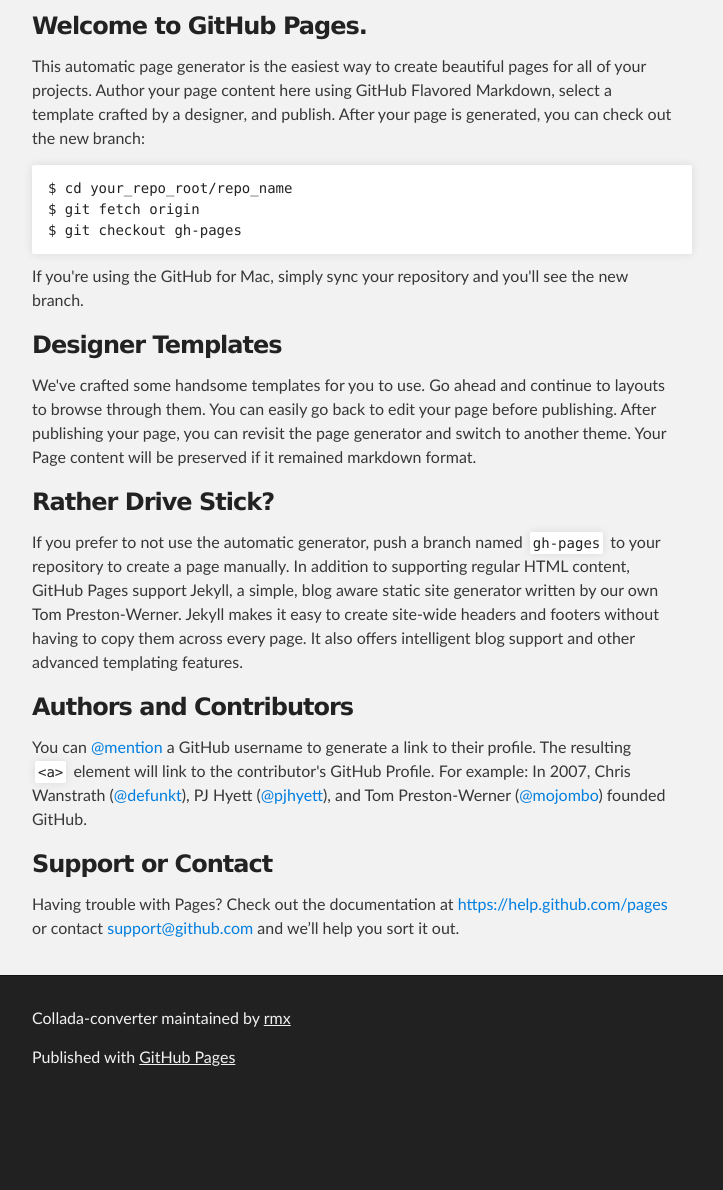
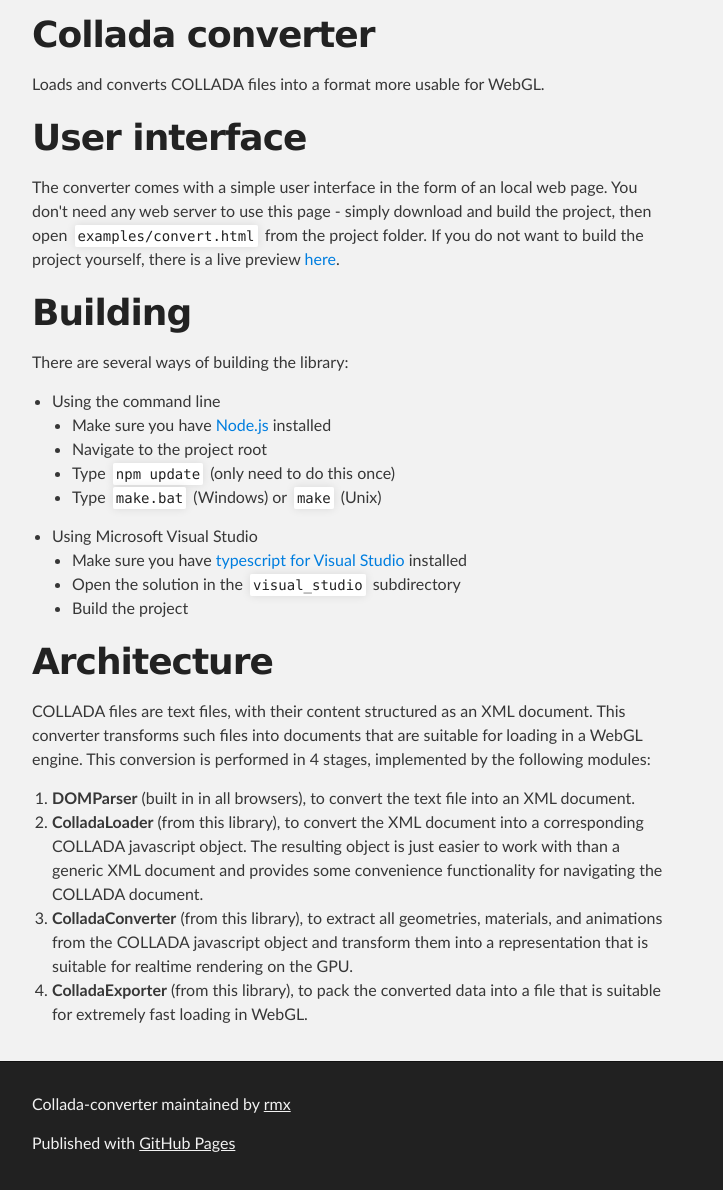
Before and after one commit to rmx/collada-converter, a plain HTML site: page index.html in a window 1280 px wide. Shown: the part 288-1478 px from the top of the page, without its empty margins (288-1011 px from the left). Before the commit the page ends 1392 px from the top, so only its background shows below. Drawn offline with Linux system fonts and the light colour scheme.

```diff
--- a/index.html
+++ b/index.html
@@ -31,37 +31,62 @@
     <!-- MAIN CONTENT -->
     <div id="main_content_wrap" class="outer">
       <section id="main_content" class="inner">
-        <h3>
-<a id="welcome-to-github-pages" class="anchor" href="#welcome-to-github-pages" aria-hidden="true"><span class="octicon octicon-link"></span></a>Welcome to GitHub Pages.</h3>
+        <h1>
+<a id="collada-converter" class="anchor" href="#collada-converter" aria-hidden="true"><span class="octicon octicon-link"></span></a>Collada converter</h1>
 
-<p>This automatic page generator is the easiest way to create beautiful pages for all of your projects. Author your page content here using GitHub Flavored Markdown, select a template crafted by a designer, and publish. After your page is generated, you can check out the new branch:</p>
+<p>Loads and converts COLLADA files into a format more usable for WebGL.</p>
 
-<pre><code>$ cd your_repo_root/repo_name
-$ git fetch origin
-$ git checkout gh-pages
-</code></pre>
+<h1>
+<a id="user-interface" class="anchor" href="#user-interface" aria-hidden="true"><span class="octicon octicon-link"></span></a>User interface</h1>
 
-<p>If you're using the GitHub for Mac, simply sync your repository and you'll see the new branch.</p>
+<p>The converter comes with a simple user interface in the form of an local web page.
+You don't need any web server to use this page - simply download and build the project,
+then open <code>examples/convert.html</code> from the project folder.
+If you do not want to build the project yourself,
+there is a live preview <a href="http://rmx.github.io/collada-converter/examples/convert.html">here</a>.</p>
 
-<h3>
-<a id="designer-templates" class="anchor" href="#designer-templates" aria-hidden="true"><span class="octicon octicon-link"></span></a>Designer Templates</h3>
+<h1>
+<a id="building" class="anchor" href="#building" aria-hidden="true"><span class="octicon octicon-link"></span></a>Building</h1>
 
-<p>We've crafted some handsome templates for you to use. Go ahead and continue to layouts to browse through them. You can easily go back to edit your page before publishing. After publishing your page, you can revisit the page generator and switch to another theme. Your Page content will be preserved if it remained markdown format.</p>
+<p>There are several ways of building the library:</p>
 
-<h3>
-<a id="rather-drive-stick" class="anchor" href="#rather-drive-stick" aria-hidden="true"><span class="octicon octicon-link"></span></a>Rather Drive Stick?</h3>
+<ul>
+<li>Using the command line
 
-<p>If you prefer to not use the automatic generator, push a branch named <code>gh-pages</code> to your repository to create a page manually. In addition to supporting regular HTML content, GitHub Pages support Jekyll, a simple, blog aware static site generator written by our own Tom Preston-Werner. Jekyll makes it easy to create site-wide headers and footers without having to copy them across every page. It also offers intelligent blog support and other advanced templating features.</p>
+<ul>
+<li>Make sure you have <a href="http://nodejs.org/">Node.js</a> installed</li>
+<li>Navigate to the project root</li>
+<li>Type <code>npm update</code> (only need to do this once)</li>
+<li>Type <code>make.bat</code> (Windows) or <code>make</code> (Unix)</li>
+</ul>
+</li>
+<li>Using Microsoft Visual Studio
 
-<h3>
-<a id="authors-and-contributors" class="anchor" href="#authors-and-contributors" aria-hidden="true"><span class="octicon octicon-link"></span></a>Authors and Contributors</h3>
+<ul>
+<li>Make sure you have <a href="http://www.typescriptlang.org/#Download">typescript for Visual Studio</a> installed </li>
+<li>Open the solution in the <code>visual_studio</code> subdirectory</li>
+<li>Build the project</li>
+</ul>
+</li>
+</ul>
 
-<p>You can <a href="https://github.com/blog/821" class="user-mention">@mention</a> a GitHub username to generate a link to their profile. The resulting <code>&lt;a&gt;</code> element will link to the contributor's GitHub Profile. For example: In 2007, Chris Wanstrath (<a href="https://github.com/defunkt" class="user-mention">@defunkt</a>), PJ Hyett (<a href="https://github.com/pjhyett" class="user-mention">@pjhyett</a>), and Tom Preston-Werner (<a href="https://github.com/mojombo" class="user-mention">@mojombo</a>) founded GitHub.</p>
+<h1>
+<a id="architecture" class="anchor" href="#architecture" aria-hidden="true"><span class="octicon octicon-link"></span></a>Architecture</h1>
 
-<h3>
-<a id="support-or-contact" class="anchor" href="#support-or-contact" aria-hidden="true"><span class="octicon octicon-link"></span></a>Support or Contact</h3>
+<p>COLLADA files are text files, with their content structured as an XML document.
+This converter transforms such files into documents that are suitable for loading in a WebGL engine.
+This conversion is performed in 4 stages, implemented by the following modules:</p>
 
-<p>Having trouble with Pages? Check out the documentation at <a href="https://help.github.com/pages">https://help.github.com/pages</a> or contact <a href="mailto:support@github.com">support@github.com</a> and we’ll help you sort it out.</p>
+<ol>
+<li>
+<strong>DOMParser</strong> (built in in all browsers), to convert the text file into an XML document.</li>
+<li>
+<strong>ColladaLoader</strong> (from this library), to convert the XML document into a corresponding COLLADA javascript object. The resulting object is just easier to work with than a generic XML document and provides some convenience functionality for navigating the COLLADA document.</li>
+<li>
+<strong>ColladaConverter</strong> (from this library), to extract all geometries, materials, and animations from the COLLADA javascript object and transform them into a representation that is suitable for realtime rendering on the GPU.</li>
+<li>
+<strong>ColladaExporter</strong> (from this library), to pack the converted data into a file that is suitable for extremely fast loading in WebGL.</li>
+</ol>
       </section>
     </div>
 
```
Also changed, not shown: params.json (+1 -1 lines).
